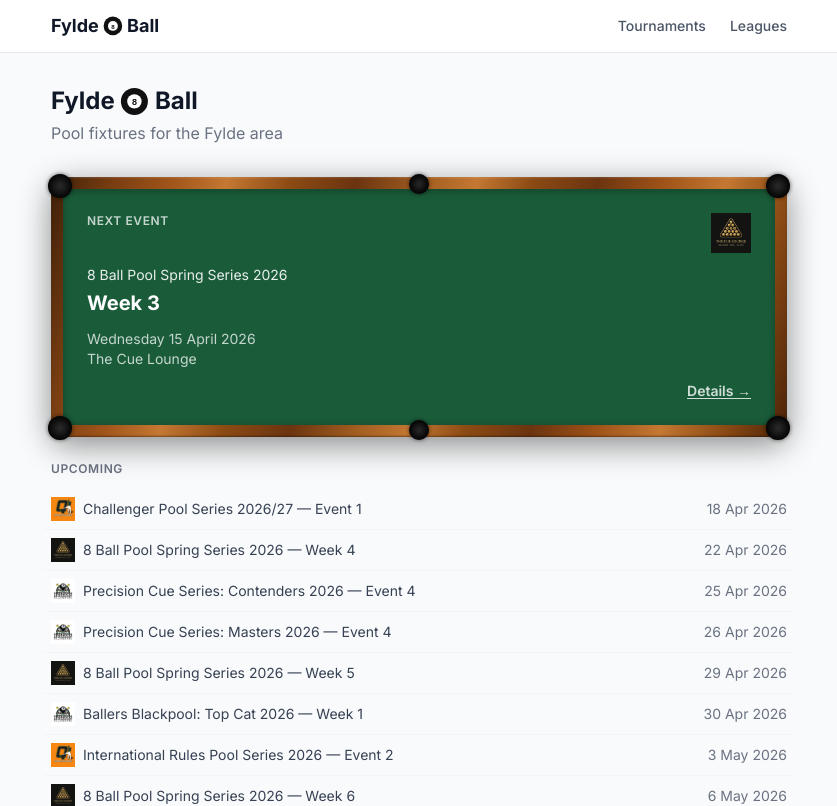
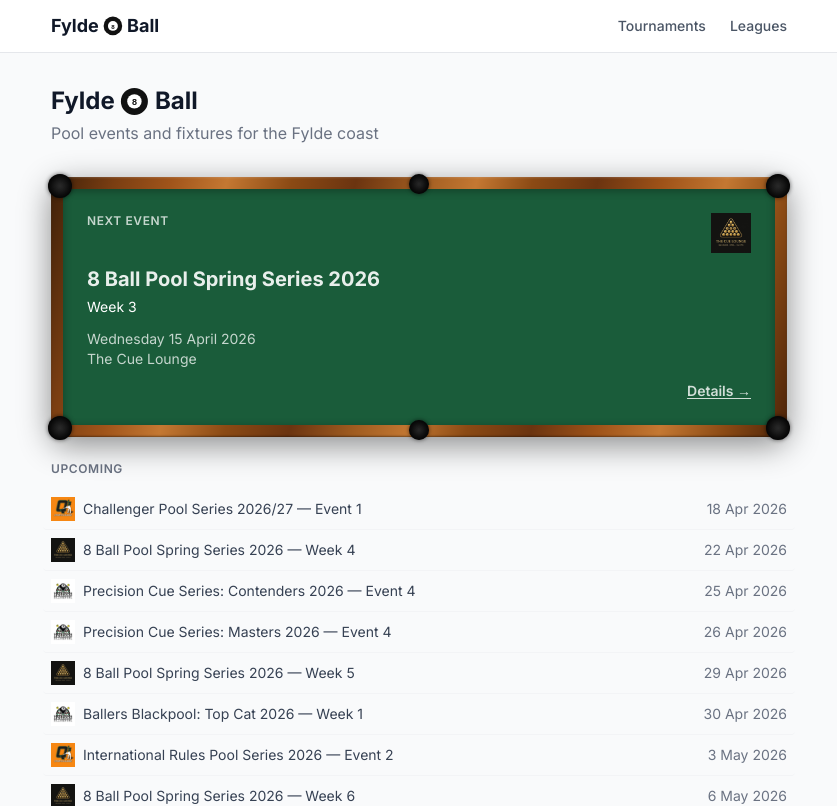
Before and after one commit to fleetwoodpoolleague/fylde8ball, a Vue app: page / in a window 1280 px wide. Shown: the top 806 px of the page, without its empty margins (221-1058 px from the left). Built offline with nearby package versions, Linux system fonts and the light colour scheme.

Commit message:
style: swap NextEventCard name sizes and update homepage tagline
Co-Authored-By: Claude Sonnet 4.6 <noreply@anthropic.com>

```diff
--- a/src/components/NextEventCard.vue
+++ b/src/components/NextEventCard.vue
@@ -33,8 +33,8 @@ const logoSrc = computed(() =>
         <p class="text-xs font-semibold uppercase tracking-wider opacity-75">Next Event</p>
         <img v-if="logoSrc" :src="logoSrc" :alt="tournamentName" class="h-10 w-auto object-contain" />
       </div>
-      <p class="text-sm opacity-90 mb-1">{{ tournamentName }}</p>
-      <h2 class="text-xl font-bold mb-3">{{ event.name }}</h2>
+      <p class="text-xl font-bold opacity-90 mb-1">{{ tournamentName }}</p>
+      <h2 class="text-sm mb-3">{{ event.name }}</h2>
       <p class="text-sm opacity-75">{{ formatDate(event.date, LONG_DATE) }}</p>
       <p class="text-sm opacity-75 mb-3">{{ venue }}</p>
       <div class="flex justify-end">
--- a/src/pages/HomePage.vue
+++ b/src/pages/HomePage.vue
@@ -61,7 +61,7 @@ const upcomingEvents = getUpcomingEvents()
   <div class="max-w-3xl mx-auto px-4 py-8">
     <div class="mb-8">
       <h1 class="text-2xl font-bold text-gray-900 mb-1">Fylde <EightBallIcon size="1.2em" /> Ball</h1>
-      <p class="text-gray-500">Pool fixtures for the Fylde area</p>
+      <p class="text-gray-500">Pool events and fixtures for the Fylde coast</p>
     </div>
 
     <template v-if="nextEventInfo">
```
